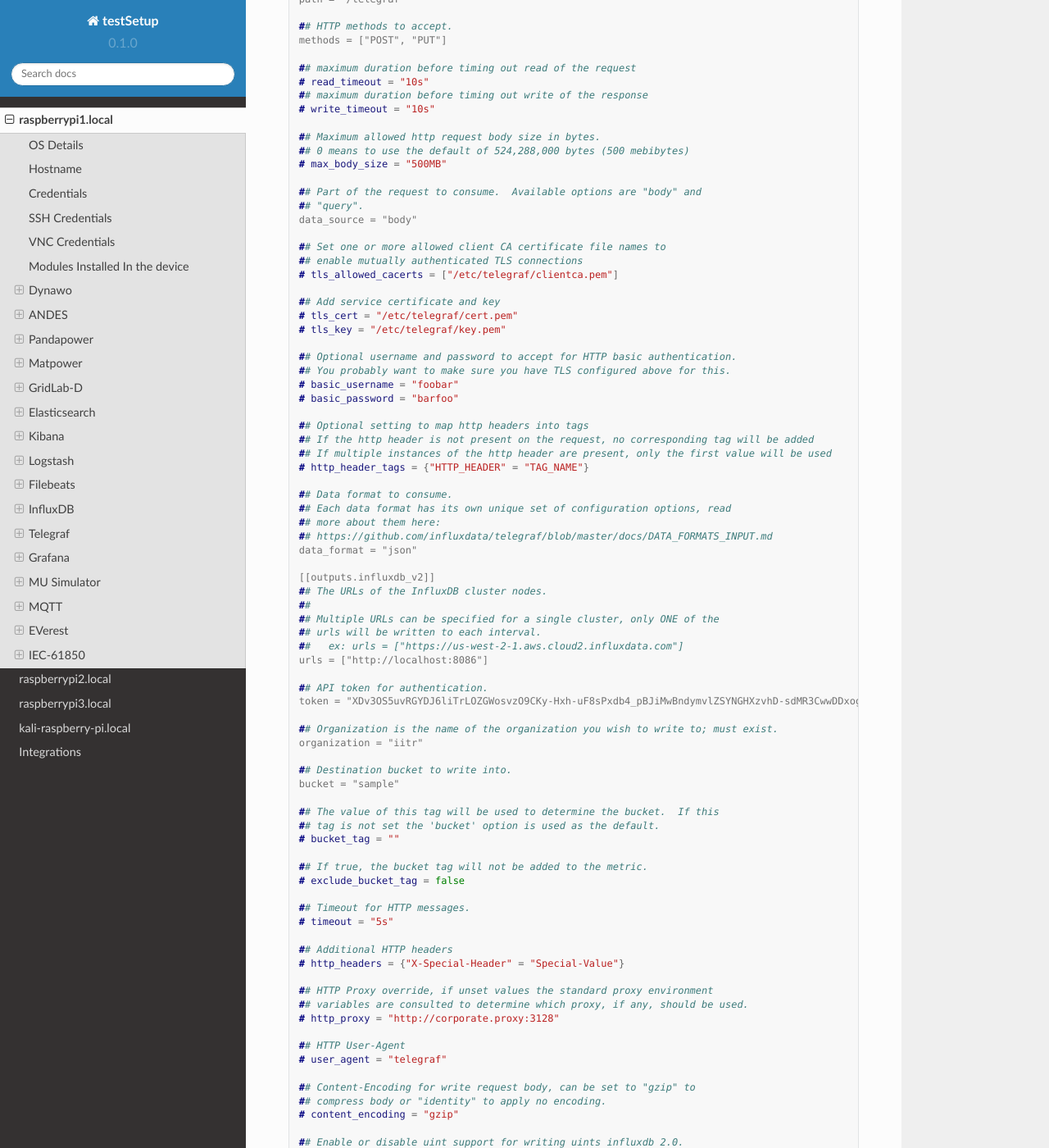
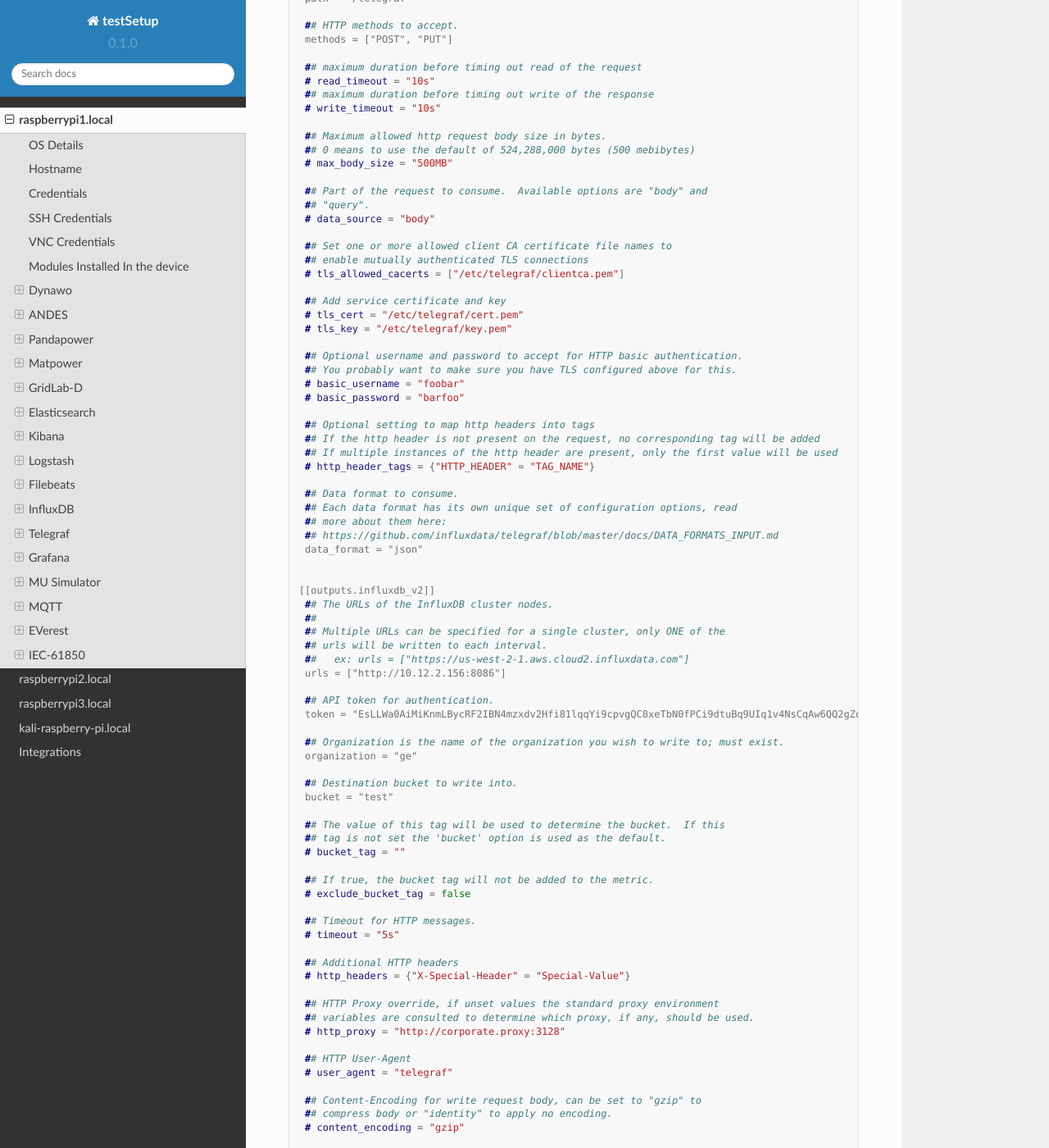
Before and after one commit to suresh-iitr/setup, a Sphinx documentation site: the page built from docs/source/raspberrypi1.rst, in a window 1280 px wide and 1400 px high, scrolled down 16369 px. Shown: the whole window at 82% size. Built offline with Sphinx 7.4.7 and the Read the Docs theme 2.0.0, drawn with Linux system fonts in a browser that asks for light colours; some of the changed text lies outside the part shown.

Commit message:
Update raspberrypi1.rst

```diff
--- a/docs/source/raspberrypi1.rst
+++ b/docs/source/raspberrypi1.rst
@@ -837,7 +837,7 @@ The main parameters to be configured are:
 
 ## The URLs of the InfluxDB cluster nodes.
 
-``urls = ["http://10.12.1.82:8086"]``
+`` urls = ["http://10.12.2.156:8086"]``
 
 
 ## API token for authentication.
@@ -854,7 +854,7 @@ The main parameters to be configured are:
   nano telegraf.conf
   # enter the following configuration
 
-  [[inputs.http_listener_v2]]
+   [[inputs.http_listener_v2]]
   ## Address and port to host HTTP listener on
   service_address = ":8085"
 
@@ -875,7 +875,7 @@ The main parameters to be configured are:
 
   ## Part of the request to consume.  Available options are "body" and
   ## "query".
-  data_source = "body"
+  # data_source = "body"
 
   ## Set one or more allowed client CA certificate file names to
   ## enable mutually authenticated TLS connections
@@ -901,22 +901,23 @@ The main parameters to be configured are:
   ## https://github.com/influxdata/telegraf/blob/master/docs/DATA_FORMATS_INPUT.md
   data_format = "json"
 
-  [[outputs.influxdb_v2]]
+
+ [[outputs.influxdb_v2]]
   ## The URLs of the InfluxDB cluster nodes.
   ##
   ## Multiple URLs can be specified for a single cluster, only ONE of the
   ## urls will be written to each interval.
   ##   ex: urls = ["https://us-west-2-1.aws.cloud2.influxdata.com"]
-  urls = ["http://localhost:8086"]
+  urls = ["http://10.12.2.156:8086"]
 
   ## API token for authentication.
-  token = "XDv3OS5uvRGYDJ6liTrLOZGWosvzO9CKy-Hxh-uF8sPxdb4_pBJiMwBndymvlZSYNGHXzvhD-sdMR3CwwDDxog=="
+  token = "EsLLWa0AiMiKnmLBycRF2IBN4mzxdv2Hfi81lqqYi9cpvgQC8xeTbN0fPCi9dtuBq9UIq1v4NsCqAw6QQ2gZoQ=="
 
   ## Organization is the name of the organization you wish to write to; must exist.
-  organization = "iitr"
+  organization = "ge"
 
   ## Destination bucket to write into.
-  bucket = "sample"
+  bucket = "test"
 
   ## The value of this tag will be used to determine the bucket.  If this
   ## tag is not set the 'bucket' option is used as the default.
```
Also changed, not shown: other parts of docs/source/raspberrypi1.rst (+2 -2 lines).
